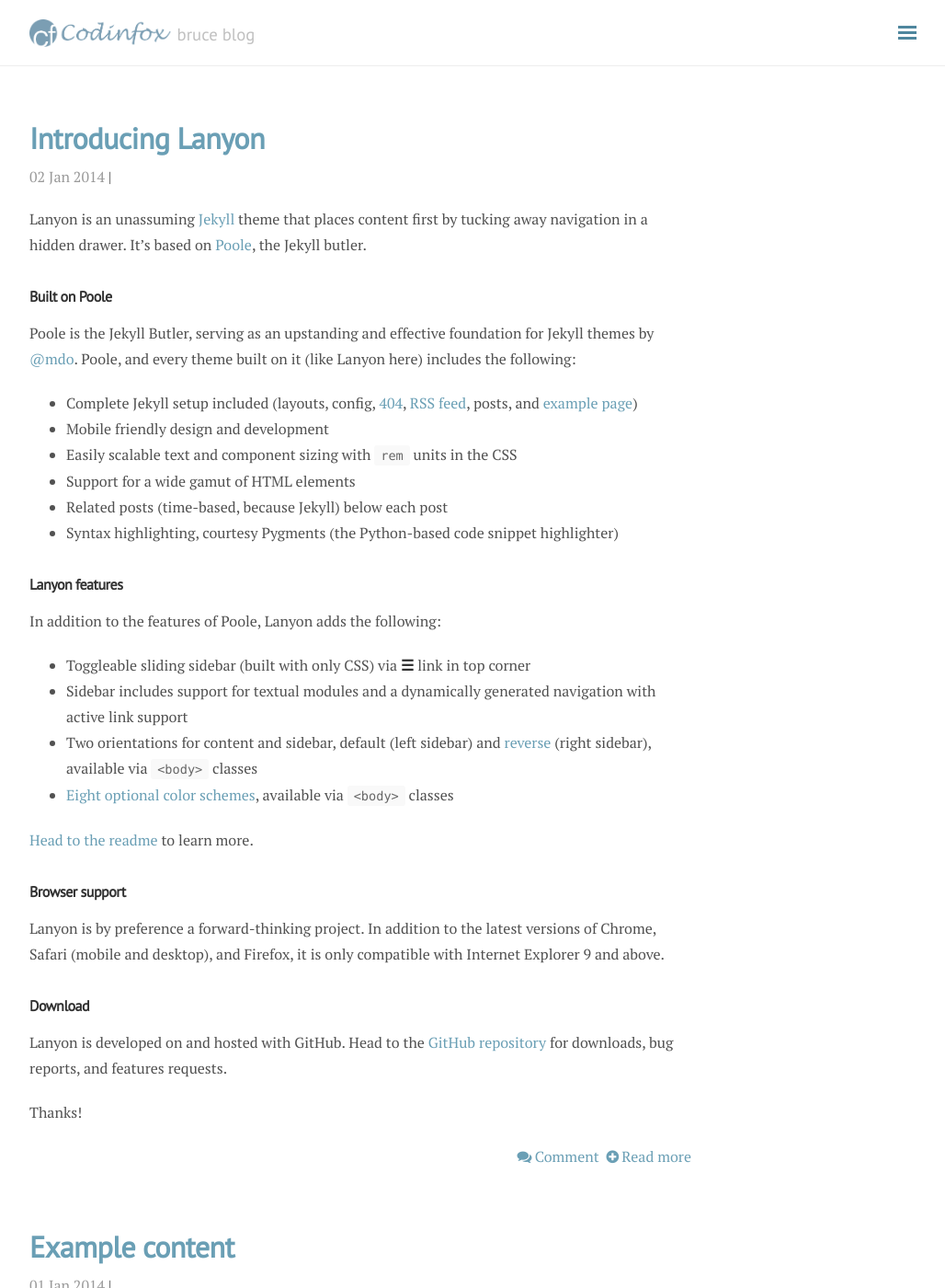
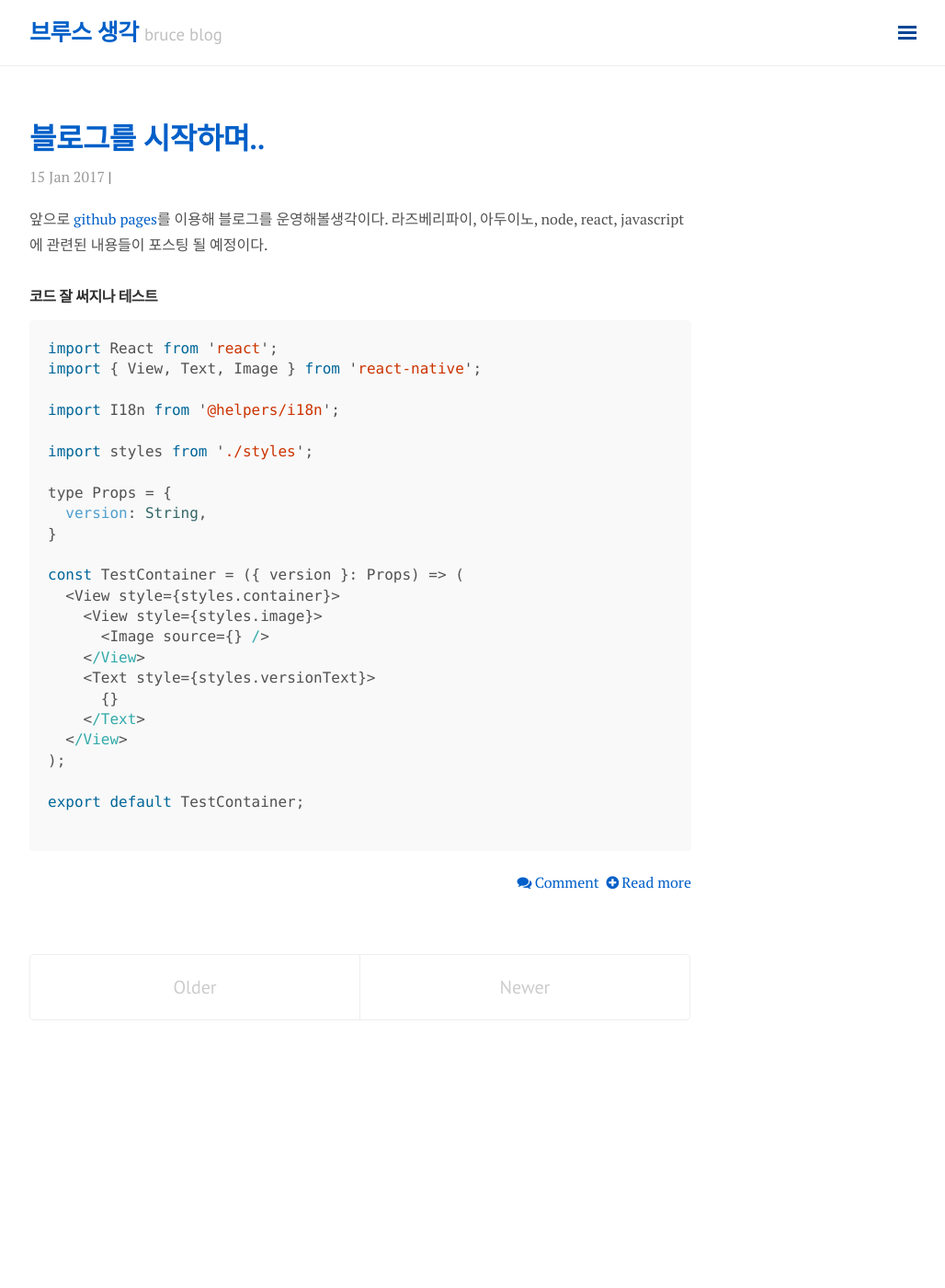
Before and after one commit to csibruce/csibruce.github.io, a Jekyll site: the page built from blog/index.html, in a window 1280 px wide and 1400 px high. Shown: the whole window at 92% size, without its empty margins (248-1276 px from the left). Built offline with Jekyll 4.4.1, drawn with Linux system fonts in a browser that asks for light colours; nearby versions of some CDN libraries; the list of posts is cut into pages by our own code; comment, search, counter and statistics services are not loaded; some of the changed text lies outside the part shown.

Commit message:
add first post

```diff
--- a/_config.yml
+++ b/_config.yml
@@ -24,8 +24,8 @@
 
 # About/contact
 author:
-  name: Codinfox
-  description: A passionate <strong>developer and researcher</strong>, learning to be a giant.
+  name: 브루스
+  description: 이것저것 다 하고싶어하는 <strong>꿈 많은 개발자</strong>, 지금은 쏘카에서 <strong>react-native</strong>로 앱을 만들고 있어요..
   gravatar: 3c2986ad7ac1f2230ea3596f44563328 # md5 hash of your email address
   contact:
     # linkedin:  https://www.linkedin.com/in/lizhihao
@@ -33,7 +33,7 @@
     facebook:  https://facebook.com/csibruce
     # twitter:   https://twitter.com/Li_Zhihao
     # weibo:     http://weibo.com/41173780
-    email:    http://www.google.com/recaptcha/mailhide/d?k=01I3lZFiZYng9N3QxYEtsDaQ==&c=31wAnZkuKqcG0ATAqJN8Z3ln5kkYLA9TwkGc-IbygpM=
+    email:    mailto:csi.bruce@gmail.com
 
 # Navigation (2nd level links supported)
 nav:
@@ -59,4 +59,4 @@
 # Puglins
 mathjax: true # whether support mathjax
 google_analytics_token: 'UA-00000000-1' # leave blank if you don't want google analytics
-disqus_short_name: 'your_short_name' # leave blank if you don't want disqus
+disqus_short_name: 'csibruce' # leave blank if you don't want disqus
--- a/_includes/sidebar.html
+++ b/_includes/sidebar.html
@@ -8,7 +8,7 @@
     <div class="sidebar-personal-info">
       <div class="sidebar-personal-info-section">
         <a href="/about">
-          <img src="https://csibruce.github.io//public/bruce.jpg" title="View on Gravatar" alt="View on Gravatar" />
+          <img src="https://csibruce.github.io//public/bruce.jpg" title="profile-photo" alt="bruce" style="border-radius: 50%;" />
         </a>
       </div>
       <div class="sidebar-personal-info-section">
--- a/_layouts/default.html
+++ b/_layouts/default.html
@@ -14,7 +14,8 @@
         <div class="container">
           <h3 class="masthead-title">
             <a href="{{ site.baseurl }}/" title="Home" title="{{ site.title }}">
-              <img class="masthead-logo" src="{{ site.baseurl }}{{ site.logo }}"/>
+              <!-- <img class="masthead-logo" src="{{ site.baseurl }}{{ site.logo }}"/> -->
+              <B>브루스 생각</B>
             </a>
             <small>{{ site.tagline }}</small>
           </h3>
--- a/_posts/2013-12-31-whats-jekyll.md
+++ /dev/null
@@ -1,12 +0,0 @@
----
-layout: post
-title: What's Jekyll?
----
-
-[Jekyll](http://jekyllrb.com) is a static site generator, an open-source tool for creating simple yet powerful websites of all shapes and sizes. From [the project's readme](https://github.com/mojombo/jekyll/blob/master/README.markdown):
-
-  > Jekyll is a simple, blog aware, static site generator. It takes a template directory [...] and spits out a complete, static website suitable for serving with Apache or your favorite web server. This is also the engine behind GitHub Pages, which you can use to host your project’s page or blog right here from GitHub.
-
-It's an immensely useful tool and one we encourage you to use here with Lanyon.
-
-Find out more by [visiting the project on GitHub](https://github.com/mojombo/jekyll).
--- a/_posts/2014-01-01-example-content.md
+++ /dev/null
@@ -1,122 +0,0 @@
----
-layout: post
-title: Example content
----
-
-
-<div class="message">
-  Howdy! This is an example blog post that shows several types of HTML content supported in this theme.
-</div>
-
-Cum sociis natoque penatibus et magnis <a href="#">dis parturient montes</a>, nascetur ridiculus mus. *Aenean eu leo quam.* Pellentesque ornare sem lacinia quam venenatis vestibulum. Sed posuere consectetur est at lobortis. Cras mattis consectetur purus sit amet fermentum.
-
-> Curabitur blandit tempus porttitor. Nullam quis risus eget urna mollis ornare vel eu leo. Nullam id dolor id nibh ultricies vehicula ut id elit.
-
-Etiam porta **sem malesuada magna** mollis euismod. Cras mattis consectetur purus sit amet fermentum. Aenean lacinia bibendum nulla sed consectetur.
-
-## Inline HTML elements
-
-HTML defines a long list of available inline tags, a complete list of which can be found on the [Mozilla Developer Network](https://developer.mozilla.org/en-US/docs/Web/HTML/Element).
-
-- **To bold text**, use `<strong>`.
-- *To italicize text*, use `<em>`.
-- Abbreviations, like <abbr title="HyperText Markup Langage">HTML</abbr> should use `<abbr>`, with an optional `title` attribute for the full phrase.
-- Citations, like <cite>&mdash; Mark otto</cite>, should use `<cite>`.
-- <del>Deleted</del> text should use `<del>` and <ins>inserted</ins> text should use `<ins>`.
-- Superscript <sup>text</sup> uses `<sup>` and subscript <sub>text</sub> uses `<sub>`.
-
-Most of these elements are styled by browsers with few modifications on our part.
-
-## Heading
-
-Vivamus sagittis lacus vel augue rutrum faucibus dolor auctor. Duis mollis, est non commodo luctus, nisi erat porttitor ligula, eget lacinia odio sem nec elit. Morbi leo risus, porta ac consectetur ac, vestibulum at eros.
-
-### Code
-
-Cum sociis natoque penatibus et magnis dis `code element` montes, nascetur ridiculus mus.
-
-{% highlight js %}
-// Example can be run directly in your JavaScript console
-
-// Create a function that takes two arguments and returns the sum of those arguments
-var adder = new Function("a", "b", "return a + b");
-
-// Call the function
-adder(2, 6);
-// > 8
-{% endhighlight %}
-
-Aenean lacinia bibendum nulla sed consectetur. Etiam porta sem malesuada magna mollis euismod. Fusce dapibus, tellus ac cursus commodo, tortor mauris condimentum nibh, ut fermentum massa.
-
-### Lists
-
-Cum sociis natoque penatibus et magnis dis parturient montes, nascetur ridiculus mus. Aenean lacinia bibendum nulla sed consectetur. Etiam porta sem malesuada magna mollis euismod. Fusce dapibus, tellus ac cursus commodo, tortor mauris condimentum nibh, ut fermentum massa justo sit amet risus.
-
-* Praesent commodo cursus magna, vel scelerisque nisl consectetur et.
-* Donec id elit non mi porta gravida at eget metus.
-* Nulla vitae elit libero, a pharetra augue.
-
-Donec ullamcorper nulla non metus auctor fringilla. Nulla vitae elit libero, a pharetra augue.
-
-1. Vestibulum id ligula porta felis euismod semper.
-2. Cum sociis natoque penatibus et magnis dis parturient montes, nascetur ridiculus mus.
-3. Maecenas sed diam eget risus varius blandit sit amet non magna.
-
-Cras mattis consectetur purus sit amet fermentum. Sed posuere consectetur est at lobortis.
-
-<dl>
-  <dt>HyperText Markup Language (HTML)</dt>
-  <dd>The language used to describe and define the content of a Web page</dd>
-
-  <dt>Cascading Style Sheets (CSS)</dt>
-  <dd>Used to describe the appearance of Web content</dd>
-
-  <dt>JavaScript (JS)</dt>
-  <dd>The programming language used to build advanced Web sites and applications</dd>
-</dl>
-
-Integer posuere erat a ante venenatis dapibus posuere velit aliquet. Morbi leo risus, porta ac consectetur ac, vestibulum at eros. Nullam quis risus eget urna mollis ornare vel eu leo.
-
-### Tables
-
-Aenean lacinia bibendum nulla sed consectetur. Lorem ipsum dolor sit amet, consectetur adipiscing elit.
-
-<table>
-  <thead>
-    <tr>
-      <th>Name</th>
-      <th>Upvotes</th>
-      <th>Downvotes</th>
-    </tr>
-  </thead>
-  <tfoot>
-    <tr>
-      <td>Totals</td>
-      <td>21</td>
-      <td>23</td>
-    </tr>
-  </tfoot>
-  <tbody>
-    <tr>
-      <td>Alice</td>
-      <td>10</td>
-      <td>11</td>
-    </tr>
-    <tr>
-      <td>Bob</td>
-      <td>4</td>
-      <td>3</td>
-    </tr>
-    <tr>
-      <td>Charlie</td>
-      <td>7</td>
-      <td>9</td>
-    </tr>
-  </tbody>
-</table>
-
-Nullam id dolor id nibh ultricies vehicula ut id elit. Sed posuere consectetur est at lobortis. Nullam quis risus eget urna mollis ornare vel eu leo.
-
------
-
-Want to see something else added? <a href="https://github.com/poole/poole/issues/new">Open an issue.</a>
--- a/_posts/2014-01-02-introducing-lanyon.md
+++ /dev/null
@@ -1,38 +0,0 @@
----
-layout: post
-title: Introducing Lanyon
----
-
-Lanyon is an unassuming [Jekyll](http://jekyllrb.com) theme that places content first by tucking away navigation in a hidden drawer. It's based on [Poole](http://getpoole.com), the Jekyll butler.
-
-### Built on Poole
-
-Poole is the Jekyll Butler, serving as an upstanding and effective foundation for Jekyll themes by [@mdo](https://twitter.com/mdo). Poole, and every theme built on it (like Lanyon here) includes the following:
-
-* Complete Jekyll setup included (layouts, config, [404](/404), [RSS feed](/atom.xml), posts, and [example page](/about))
-* Mobile friendly design and development
-* Easily scalable text and component sizing with `rem` units in the CSS
-* Support for a wide gamut of HTML elements
-* Related posts (time-based, because Jekyll) below each post
-* Syntax highlighting, courtesy Pygments (the Python-based code snippet highlighter)
-
-### Lanyon features
-
-In addition to the features of Poole, Lanyon adds the following:
-
-* Toggleable sliding sidebar (built with only CSS) via **☰** link in top corner
-* Sidebar includes support for textual modules and a dynamically generated navigation with active link support
-* Two orientations for content and sidebar, default (left sidebar) and [reverse](https://github.com/poole/lanyon#reverse-layout) (right sidebar), available via `<body>` classes
-* [Eight optional color schemes](https://github.com/poole/lanyon#themes), available via `<body>` classes
-
-[Head to the readme](https://github.com/poole/lanyon#readme) to learn more.
-
-### Browser support
-
-Lanyon is by preference a forward-thinking project. In addition to the latest versions of Chrome, Safari (mobile and desktop), and Firefox, it is only compatible with Internet Explorer 9 and above.
-
-### Download
-
-Lanyon is developed on and hosted with GitHub. Head to the <a href="https://github.com/poole/lanyon">GitHub repository</a> for downloads, bug reports, and features requests.
-
-Thanks!
--- /dev/null
+++ b/_posts/2017-01-15-start-blogging.md
@@ -0,0 +1,36 @@
+---
+layout: post
+title: 블로그를 시작하며..
+---
+
+앞으로 [github pages](https://pages.github.com/)를 이용해 블로그를 운영해볼생각이다.
+라즈베리파이, 아두이노, node, react, javascript에 관련된 내용들이 포스팅 될 예정이다.
+
+### 코드 잘 써지나 테스트
+~~~
+import React from 'react';
+import { View, Text, Image } from 'react-native';
+
+import I18n from '@helpers/i18n';
+
+import styles from './styles';
+
+type Props = {
+  version: String,
+}
+
+const TestContainer = ({ version }: Props) => (
+  <View style={styles.container}>
+    <View style={styles.image}>
+      <Image source={} />
+    </View>
+    <Text style={styles.versionText}>
+      {}
+    </Text>
+  </View>
+);
+
+export default TestContainer;
+
+~~~
+{: .language-js}
--- a/_scss/_config.scss
+++ b/_scss/_config.scss
@@ -7,6 +7,7 @@
 $green:    #90a959;
 $cyan:     #75b5aa;
 $blue:     #6a9fb5;
+$navy:     #005fc8;
 $magenta:  #aa759f;
 $brown:    #8f5536;
 $default:  #505050;
@@ -15,7 +16,7 @@
 $lightgrey:  #eee;
 $black:      #000;
 
-$theme-color: $blue;
+$theme-color: $navy;
 $theme-color-dark: darken($theme-color, 10%);
 
 $post-date-color: #9a9a9a;
```
